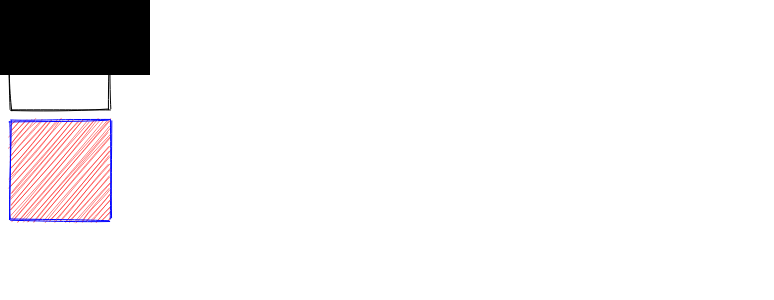
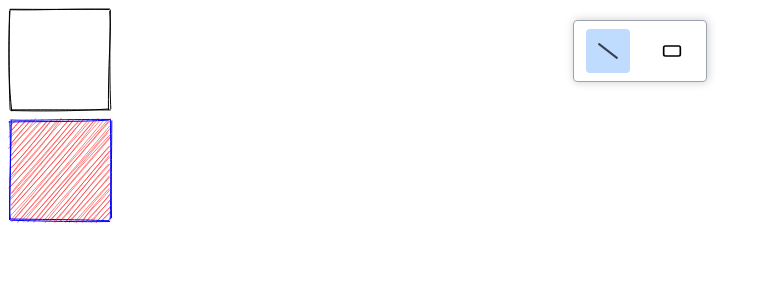
Before and after one commit to nishthaaggarwal15/WhiteBoard-Project, a React (Create React App) app: page / in a window 1280 px wide. Shown: the top 300 px of the page, without its empty margins (0-774 px from the left). Built offline with nearby package versions, Linux system fonts and the light colour scheme; the HTML template or start-up script is replaced by a standard one.

Commit message:
tools and board

```diff
--- /dev/null
+++ b/postcss.config.js
@@ -0,0 +1,6 @@
+module.exports = {
+  plugins: [
+    require("tailwindcss"),
+    require("autoprefixer"),
+  ],
+};
--- a/src/App.js
+++ b/src/App.js
@@ -1,33 +1,12 @@
-import './App.css';
-import { useEffect, useRef } from 'react';
-import rough from 'roughjs';
+import Board from "./components/Board";
+import Toolbox from "./components/Toolbox";
 
 function App() {
-  const canvasRef = useRef();
-  useEffect(()=>{
-const canvas = canvasRef.current; // to select the canvas
-canvas.width = window.innerWidth;
-canvas.height = window.innerHeight;
-const context = canvas.getContext("2d");
-
-const roughCanvas = rough.canvas(canvas);
-
-const generator = roughCanvas.generator;
-// ...........................x axis, y axis, size
-let rect1 = generator.rectangle(10, 10, 100, 100);
-let rect2 = generator.rectangle(10, 120, 100, 100, {
-  fill: "red",
-  stroke: "blue"});
-roughCanvas.draw(rect1);
-roughCanvas.draw(rect2);
-
-context.fillRect(0, 0, 150, 75);
-  },[])
-  return (
-    <div className="App" >
-      <canvas  ref = {canvasRef}/>
-      {/* <h1>White board app </h1> */}
-    </div>
+ return(
+ <>
+    <Toolbox/>
+<Board/>
+ </>
   );
 }
 
--- /dev/null
+++ b/src/components/Board/index.js
@@ -0,0 +1,33 @@
+
+import { useEffect, useRef } from 'react';
+import rough from 'roughjs';
+
+function Board () {
+  const canvasRef = useRef();
+  useEffect(()=>{
+const canvas = canvasRef.current; // to select the canvas
+canvas.width = window.innerWidth;
+canvas.height = window.innerHeight;
+const context = canvas.getContext("2d");
+
+const roughCanvas = rough.canvas(canvas);
+
+const generator = roughCanvas.generator;
+// ...........................x axis, y axis, size
+let rect1 = generator.rectangle(10, 10, 100, 100);
+let rect2 = generator.rectangle(10, 120, 100, 100, {
+  fill: "red",
+  stroke: "blue"});
+roughCanvas.draw(rect1);
+roughCanvas.draw(rect2);
+
+  },[])
+  return (
+    <div className="Board" >
+      <canvas  ref = {canvasRef}/>
+      {/* <h1>White board app </h1> */}
+    </div>
+  );
+}
+
+export default Board;
--- /dev/null
+++ b/src/components/Toolbox/index.js
@@ -0,0 +1,29 @@
+import React, { useState } from 'react'
+import classes from "./index.module.css"
+import cx from "classnames";
+import { FaSlash } from 'react-icons/fa';
+import { LuRectangleHorizontal } from 'react-icons/lu';
+const Toolbox = () => {
+  const [activeToolItem, setActiveToolItem] = useState("LINE");
+  return (
+    // icon 1
+    <div className= {classes.container}>
+      <div
+       className={ cx( classes.toolItem,{[classes.active]:activeToolItem==="LINE"})}
+       onClick={()=> setActiveToolItem("LINE")}
+       >
+        <FaSlash></FaSlash>
+        </div>
+{/* // icon 2 */}
+
+        <div
+         className={cx( classes.toolItem,{[classes.active]:activeToolItem==="RECTANGLE"})}
+         onClick={()=> setActiveToolItem("RECTANGLE")}
+         >
+          <LuRectangleHorizontal></LuRectangleHorizontal>
+          </div>
+    </div>
+  )
+}
+
+export default Toolbox
--- /dev/null
+++ b/src/components/Toolbox/index.module.css
@@ -0,0 +1,17 @@
+.container {
+  @apply absolute left-1/2 top-5 px-3 py-2 flex rounded border border-gray-400;
+  transform: translateX(-50%);
+  box-shadow: 1px 0 10px rgba(0, 0, 0, 0.2);
+}
+
+.toolItem {
+  @apply flex justify-center items-center text-xl p-3 text-black mr-5 last:mr-0;
+}
+
+.toolItem:hover {
+  @apply bg-blue-50 text-gray-700 rounded;
+}
+
+.toolItem.active {
+  @apply bg-blue-200 text-gray-700 rounded;
+}
--- a/src/index.css
+++ b/src/index.css
@@ -1,3 +1,8 @@
+@tailwind base;
+@tailwind components;
+@tailwind utilities;
+
+
 body {
   margin: 0;
   font-family: -apple-system, BlinkMacSystemFont, 'Segoe UI', 'Roboto', 'Oxygen',
--- /dev/null
+++ b/tailwind.config.js
@@ -0,0 +1,9 @@
+module.exports = {
+  content: [
+    "./src/**/*.{js,jsx,ts,tsx}",
+  ],
+  theme: {
+    extend: {},
+  },
+  plugins: [],
+};
```
Also changed, not shown: package.json (+7 -1 lines), src/components/Board/index.module.css (added), 1 other file (tests, documents, lock files or other folders).
